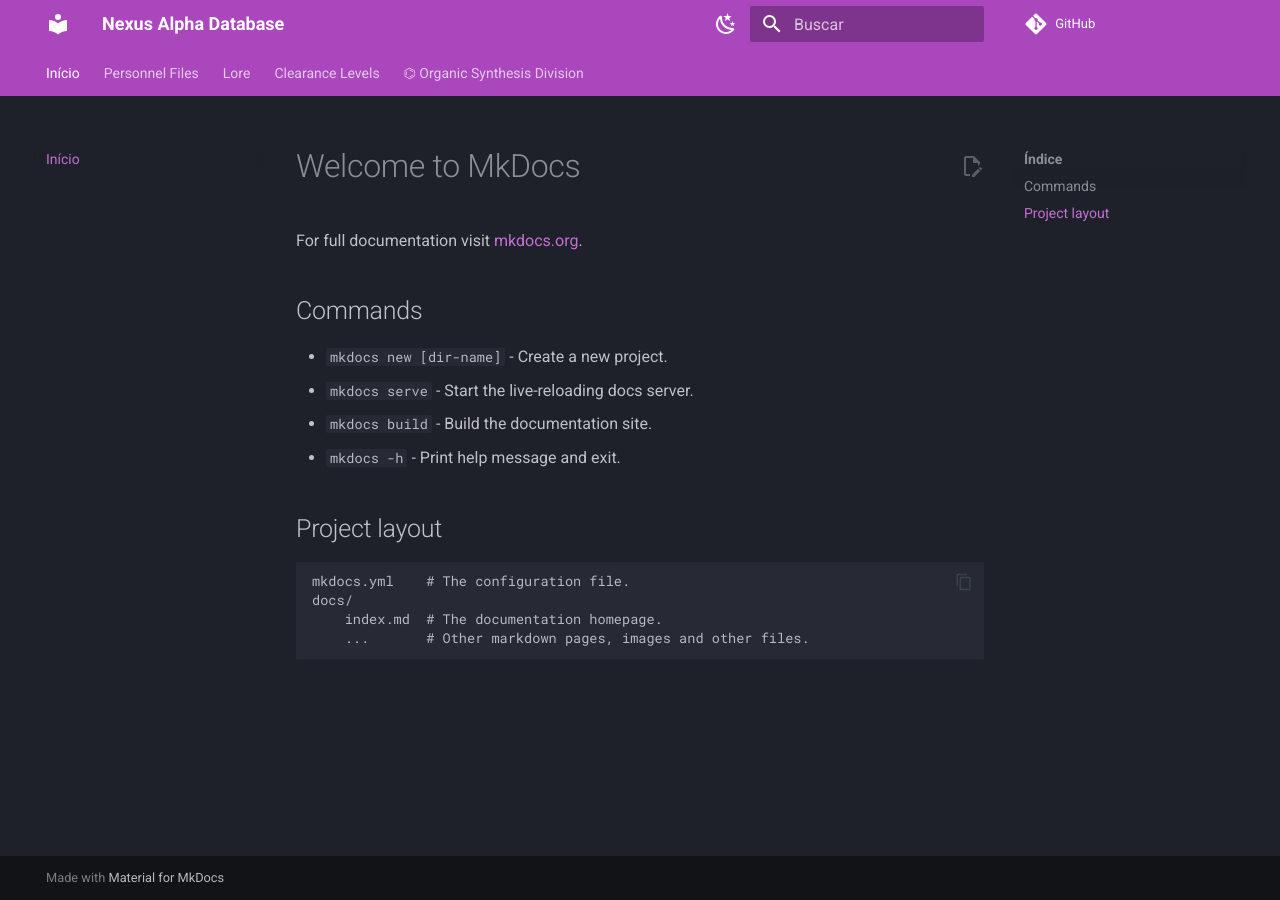
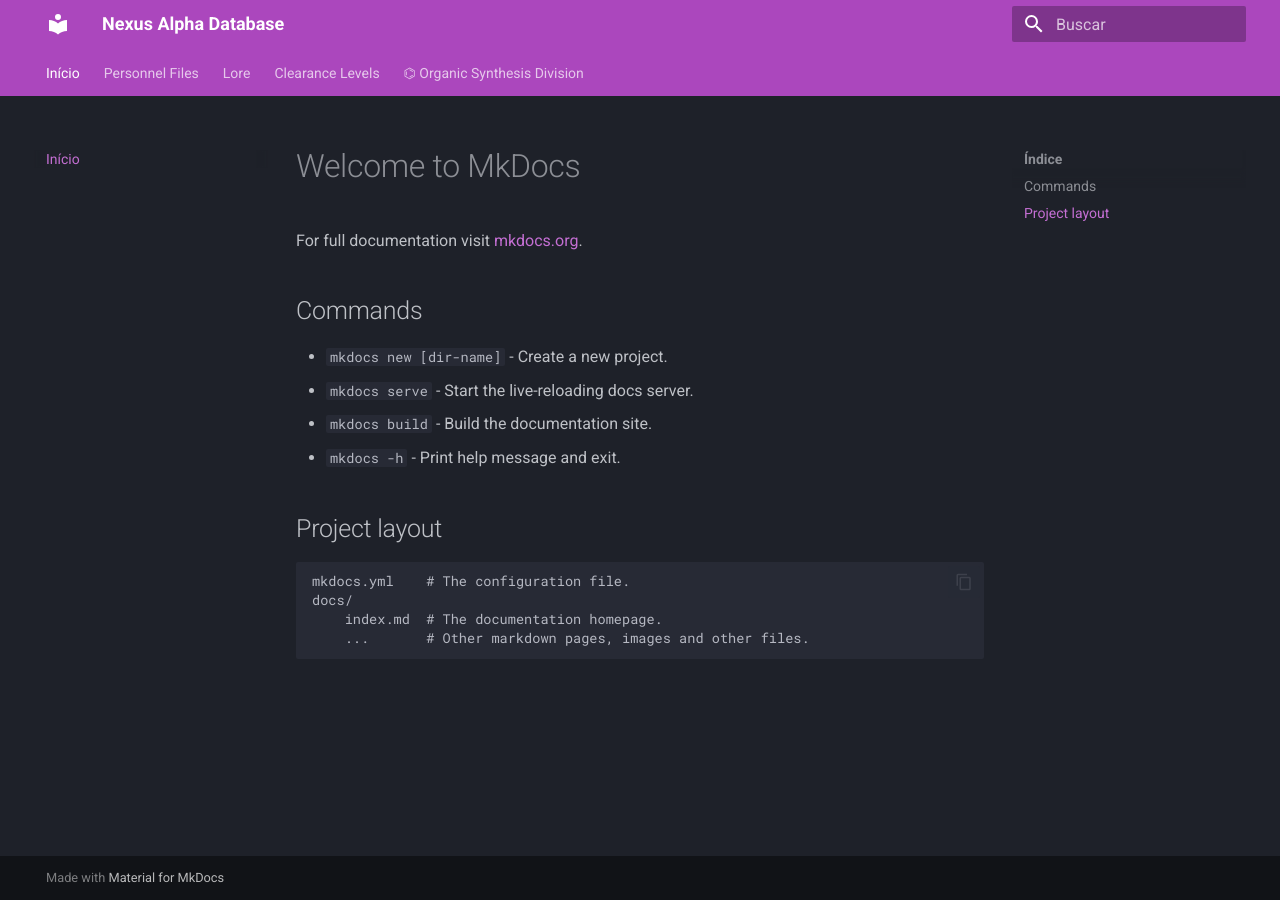
Before and after one commit to Zeon-o2/nexus-wiki, an MkDocs documentation site: the page built from docs/index.md, in a window 1280 px wide. Built offline with MkDocs 1.6.1 and Material for MkDocs 9.7.7, drawn with Linux system fonts in a browser that asks for light colours; comment, search, counter and statistics services are not loaded.

Commit message:
Update mkdocs.yml

```diff
--- a/mkdocs.yml
+++ b/mkdocs.yml
@@ -1,6 +1,6 @@
 site_name: Nexus Alpha Database
-site_url: https://seu-site.pages.dev
-repo_url: https://github.com/Zeon-o2/nexus-wiki
+site_description: Wiki oficial do projeto Nexus Alpha
+site_url: https://nexus-alpha.pages.dev
 
 theme:
   name: material
@@ -12,14 +12,10 @@
     - search.suggest
     - search.share
     - content.code.copy
-    - content.action.edit
   palette:
     - scheme: slate
       primary: purple
       accent: cyan
-      toggle:
-        icon: material/weather-night
-        name: Modo Escuro
 
 nav:
   - Início: index.md
```
